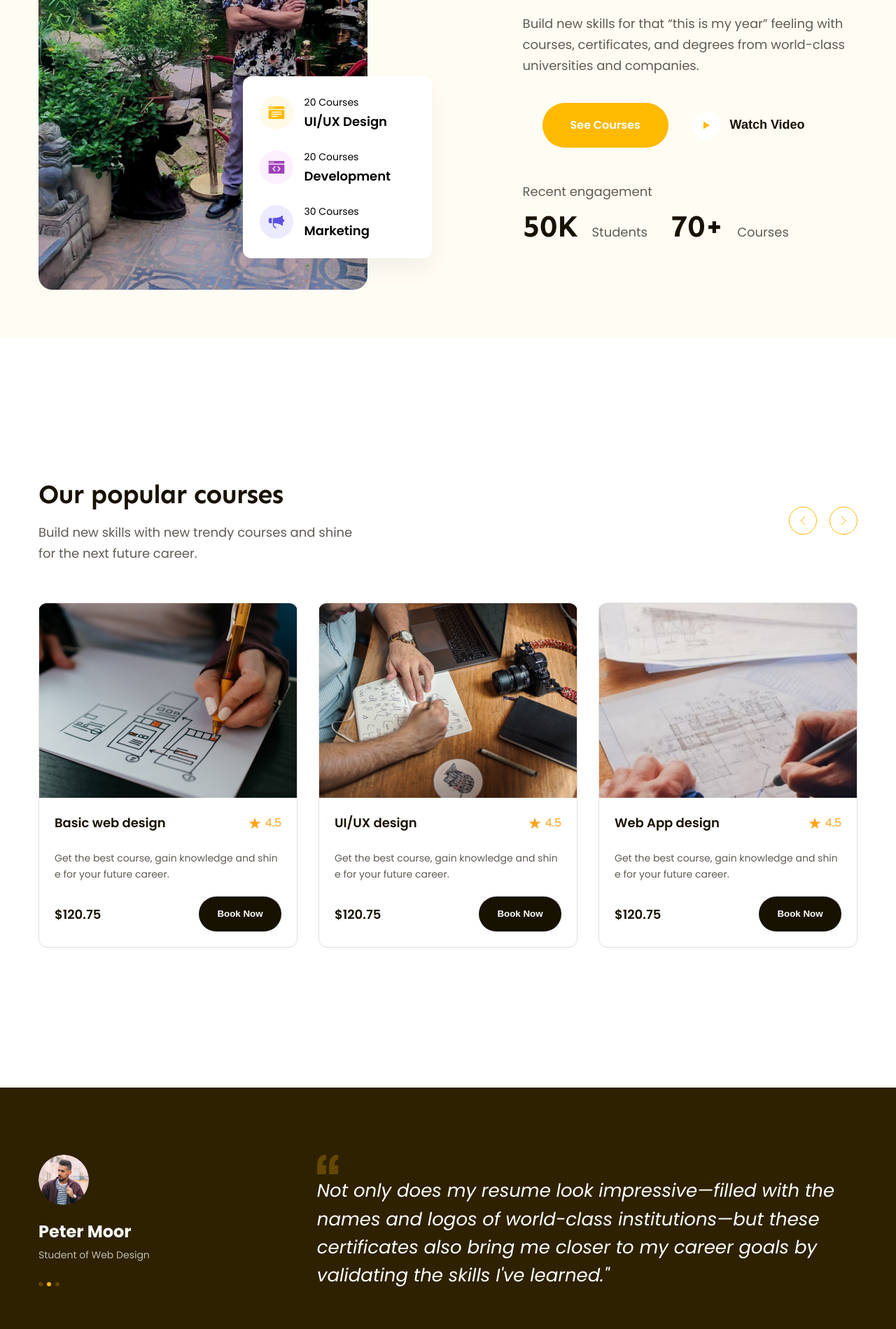
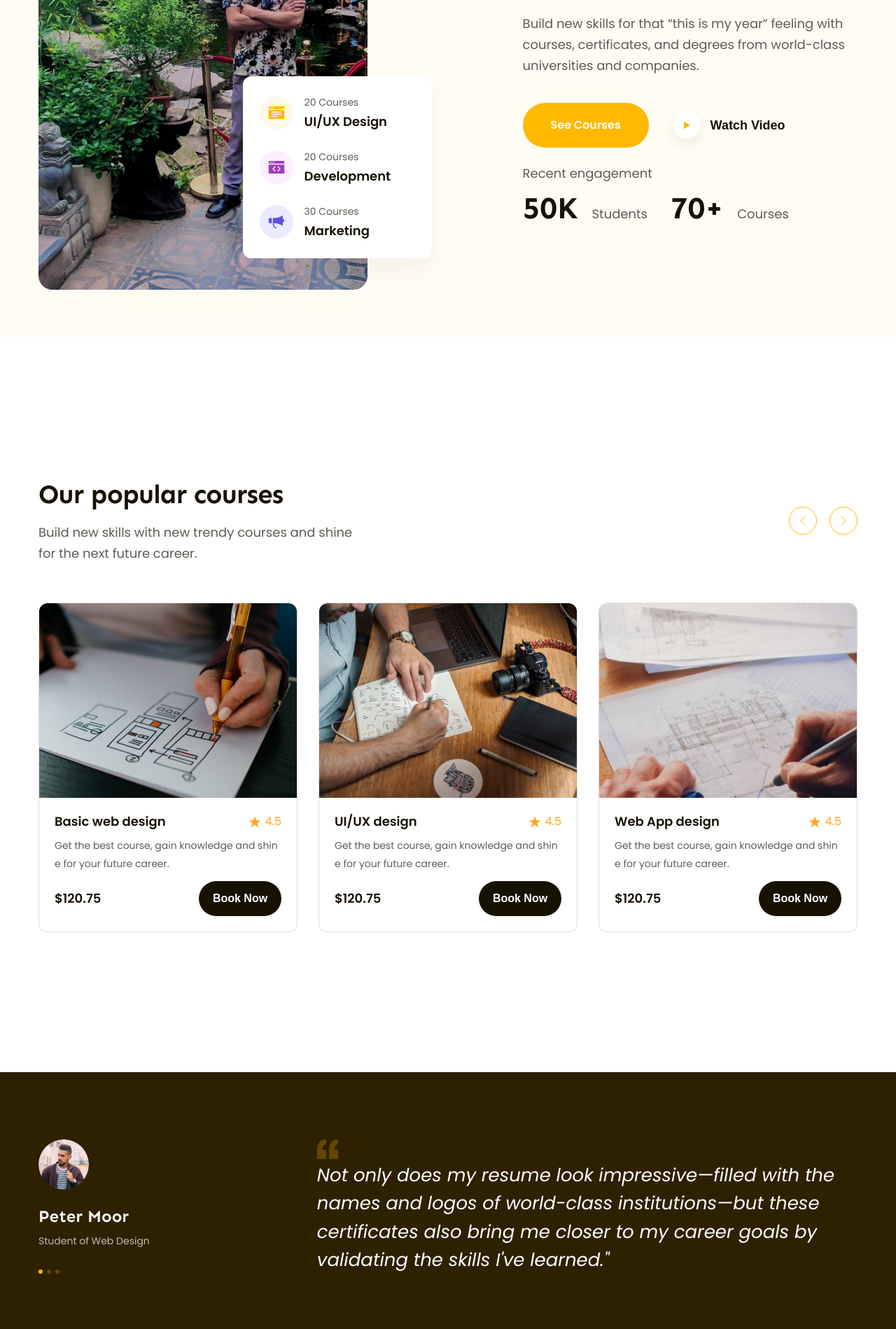
Before and after one commit to lam2691992/lesson_website_platform, a plain HTML site: page index.html in a window 1280 px wide. Shown: the part 421-2320 px from the top of the page at 70% size. Drawn offline with Linux system fonts and the light colour scheme.

Commit message:
coding feedback

```diff
--- a/assets/css/style.css
+++ b/assets/css/style.css
@@ -2,21 +2,22 @@
   box-sizing: border-box;
 }
 :root {
-  --font-heading: "Sen", "sans-serif";
+  --font-heading: "Sen", sans-serif;
   --primary-color: #ffb900;
 }
 html {
   font-size: 62.5%;
 }
+/* khôi phục cỡ chữ mặc định theo rem */
 body {
   font-size: 1.6rem;
-  font-family: "Poppins", "sans-serif";
+  font-family: "Poppins", sans-serif;
 }
 .logo {
   width: 60px;
   height: auto;
 }
-/* common: áp dụng cho toàn trang */
+/* common */
 a {
   text-decoration: none;
 }
@@ -35,10 +36,10 @@ a {
   line-height: 50px;
   color: #fff;
   text-align: center;
-  font-style: 1.6rem;
+  font-size: 1.6rem;
   font-weight: 600;
   border-radius: 999px;
-  background-color: #171100;
+  background: #171100;
 }
 .btn:hover {
   cursor: pointer;
@@ -62,14 +63,14 @@ a {
 .break-all {
   word-break: break-all;
 }
-/* khối header */
+/* header */
 .header {
-  background-color: #fffcf4;
+  background: #fffcf4;
 }
 .header.fixed {
+  z-index: 1;
   position: sticky;
   top: -28px;
-  z-index: 1;
 }
 .header .body {
   display: flex;
@@ -90,7 +91,7 @@ a {
 }
 .nav li.active a,
 .nav a:hover {
-  color: black;
+  color: #171100;
   text-shadow: 1px 0 0 currentColor;
 }
 .nav li.active a::after {
@@ -102,23 +103,23 @@ a {
   width: 12px;
   height: 2px;
   border-radius: 1px;
-  background-color: #171100;
+  background: #171100;
 }
 .header .btn-sign-up {
   min-width: 144px;
 }
-.header .actions {
+.header .action {
   margin-left: 49px;
 }
 /* hero */
 .hero {
   padding: 56px 0 65px;
-  background-color: #fffcf4;
+  background: #fffcf4;
 }
 .hero .body {
   display: flex;
 }
-/* hero left */
+/* hero left  */
 .hero .media-block {
   position: relative;
   width: 48%;
@@ -133,10 +134,10 @@ a {
   padding: 24px;
   width: 270px;
   position: absolute;
+  bottom: 48px;
   right: 0;
-  bottom: 48px;
   border-radius: 12px;
-  background-color: #fff;
+  background: #fff;
   box-shadow: 0px 16px 32px 0px rgba(0, 0, 0, 0.05);
 }
 .hero-summary .item {
@@ -145,10 +146,6 @@ a {
 }
 .hero-summary .item + .item {
   margin-top: 22px;
-}
-.hero-summary .icon {
-  width: 48px;
-  height: 48px;
 }
 .hero-summary .icon {
   width: 48px;
@@ -169,48 +166,50 @@ a {
   margin-left: 16px;
 }
 .hero-summary .label {
+  color: #5f5b53;
   font-size: 1.4rem;
-  line-height: 1.86;
+  line-height: 1.86; /* 185.714% */
 }
 .hero-summary .title {
+  color: #171100;
   font-size: 1.8rem;
   font-weight: 600;
-  line-height: 1.67;
+  line-height: 1.67; /* 166.667% */
 }
-/* hero right */
+/*  hero right */
 .hero .content-block {
   width: 52%;
   padding-left: 130px;
   padding-top: 64px;
 }
 .hero .heading {
+  color: #171100;
   font-family: var(--font-heading);
   font-size: 5.8rem;
   font-weight: 700;
   line-height: 1.17;
   letter-spacing: -1.16px;
-  text-align: left;
 }
 .hero .desc {
   margin-top: 22px;
+  color: #5f5b53;
   font-size: 1.8rem;
   line-height: 1.67;
-  color: #5f5b53;
 }
 .hero .cta-group {
+  display: flex;
+  align-items: center;
   margin-top: 38px;
-  display: flex;
-  margin-left: 28px;
 }
 .hero-cta {
-  width: 180px;
+  min-width: 180px;
   line-height: 64px;
   background-color: var(--primary-color);
 }
 .hero .watch-video {
   margin-left: 28px;
   border: none;
-  background-color: transparent;
+  background: transparent;
   display: flex;
   align-items: center;
   cursor: pointer;
@@ -223,89 +222,73 @@ a {
   height: 40px;
   border-radius: 40px;
   background: #fff;
-  box-shadow: 0 8 16 0 rgba(0, 0, 0, 0.07);
+  box-shadow: 0px 8px 16px 0px rgba(0, 0, 0, 0.07);
 }
 .hero .watch-video span {
   margin-left: 14px;
+  color: #171100;
   font-size: 1.8rem;
   font-weight: 600;
-  line-height: 1.66;
-  color: #171100;
+  line-height: 1.67;
 }
-.hero .recent {
+.hero .desc-recent {
   margin-top: 48px;
+}
+.hero .stats {
+  margin-top: 8px;
 }
 .hero .stats strong {
   margin-right: 15px;
+  color: #171100;
   font-family: var(--font-heading);
   font-size: 4.4rem;
   font-weight: 700;
   line-height: 1.23;
-  color: #171100;
 }
 .hero .stats strong:nth-child(2) {
   margin-left: 28px;
 }
-.hero .stats {
-  margin-top: 8px;
-}
-
 /* popular */
 .popular {
   padding: 65px 0;
-  background-color: transparent;
   margin-top: 135px;
-}
-.popular-top .desc {
-  margin-top: 16px;
-  width: 458px;
-  font-size: 1.8rem;
-  font-weight: 400;
-  line-height: 1.67;
-  color: #5f5b53;
 }
 .popular-top {
   display: flex;
   align-items: center;
   justify-content: space-between;
 }
+.popular-top .desc {
+  margin-top: 16px;
+  width: 458px;
+  color: #5f5b53;
+  font-size: 1.8rem;
+  line-height: 1.67;
+}
+.popular-top .control {
+  display: flex;
+  gap: 18px;
+}
 .popular-top .control-btn {
   display: flex;
-  border: none;
+  justify-content: center;
+  align-items: center;
   background: transparent;
-  align-items: center;
-  justify-content: center;
   width: 40px;
   height: 40px;
   border-radius: 50%;
   color: var(--primary-color);
   border: 1px solid var(--primary-color);
 }
-.popular-top .control {
-  display: flex;
-  gap: 18px;
-}
 .popular-top .control-btn:hover {
-  background-color: var(--primary-color);
+  background: var(--primary-color);
   color: #fff;
   cursor: pointer;
 }
 .popular .course-list {
-  margin-top: 55px;
   display: flex;
   gap: 30px;
-}
-.popular .course-item .thumb {
-  width: 100%;
-  border-radius: 12px, 12px, 0px, 0px;
-  height: 278px;
-  object-fit: cover;
-}
-.popular .course-item .title a {
-  color: #171100;
-  font-size: 1.8rem;
-  font-weight: 600;
-  line-height: 1.87;
+  margin-top: 55px;
 }
 .popular .course-item {
   flex: 1;
@@ -315,65 +298,77 @@ a {
 }
 .popular .course-item:hover {
   border: 1px solid transparent;
-  box-shadow: 0px 18px 36px 0px #0000000d;
+  border-radius: 12px;
+  background: #fff;
+  box-shadow: 0px 18px 36px 0px rgba(0, 0, 0, 0.05);
 }
+.popular .course-item .thumb {
+  border-radius: 12px 12px 0px 0px;
+  height: 278px;
+  object-fit: cover;
+  width: 100%;
+}
+.popular .course-item .info {
+  padding: 16px 22px 22px;
+}
+.popular .course-item .foot,
+.popular .course-item .rating,
 .popular .course-item .head {
   display: flex;
   align-items: center;
   justify-content: space-between;
 }
-.popular .course-item .rating {
-  display: flex;
-  align-items: center;
+.popular .course-item .title a {
+  color: #171100;
+  font-size: 1.8rem;
+  font-weight: 600;
+  line-height: 1.67;
 }
-
-.popular .course-item .value {
+.popular .rating .value {
+  margin-left: 6px;
   color: #fea31b;
   font-size: 16px;
-  line-height: 1.8px;
-  margin-left: 6px;
+  line-height: 1.75;
+}
+.popular .course-item .desc {
+  margin-top: 6px;
+  color: #5f5b53;
+  font-size: 1.4rem;
+  line-height: 1.86;
 }
 .popular .course-item .foot {
-  display: flex;
-  align-items: center;
-  justify-content: space-between;
-  margin-top: 20px;
-}
-.popular .course-item .desc {
-  font-size: 1.4rem;
-  line-height: 1.66;
-  color: #5f5b53;
-  margin-top: 22px;
-}
-.popular .course-item .foot .btn {
-  border: none;
-}
-.popular .course-item .info {
-  padding: 16px 22px 22px;
+  margin-top: 12px;
 }
 .popular .course-item .price {
+  color: #171100;
   font-size: 1.8rem;
   font-weight: 600;
-  line-height: 1.87;
-  color: #171100;
+  line-height: 1.67;
 }
 .popular .course-item .btn-book {
   border: none;
 }
-
 .popular .course-item .btn-book:hover {
-  background-color: var(--primary-color);
+  background: var(--primary-color);
 }
 /* feedback */
 .feedback {
   margin-top: 135px;
   padding: 96px 0;
-  height: 380px;
-  background-color: #2e2100;
+  background: #2e2100;
 }
+
+.feedback-list {
+  display: flex;
+  overflow: hidden;
+}
+
 .feedback-item {
+  width: 100%;
   display: flex;
+  flex-shrink: 0;
 }
+
 .feedback-item .avatar {
   width: 72px;
   height: 72px;
@@ -382,43 +377,41 @@ a {
 }
 .feedback-item .info .member-name {
   margin-top: 18px;
-  font-size: var(--font-heading);
+  color: #f7f7f7;
+  font-family: var(--font-heading);
   font-size: 2.4rem;
   font-weight: 700;
   line-height: 1.42;
-  color: #f7f7f7;
 }
-
 .feedback-item .info .desc {
   margin-top: 4px;
+  color: #bfbcb2;
   font-size: 1.4rem;
-  line-height: 1.62;
-  color: #bfbcb2;
+  line-height: 1.86;
 }
 .feedback-item .dots {
-  cursor: pointer;
   gap: 6px;
   display: flex;
   margin-top: 28px;
 }
 .feedback-item .dot {
+  height: 6px;
   width: 6px;
-  height: 6px;
   border-radius: 50%;
   background: #634700;
+  cursor: pointer;
 }
-.feedback-item .dot.active{
+.feedback-item .dot.active {
+  background: var(--primary-color);
   cursor: default;
-  background-color: var(--primary-color);
 }
 .feedback-item .content {
   width: 66%;
   margin-left: auto;
 }
 .feedback-item blockquote {
+  color: #fff;
   font-size: 2.6rem;
   font-style: italic;
-  font-weight: 400;
   line-height: 1.54;
-color: #FFFFFF;
 }
--- a/index.html
+++ b/index.html
@@ -250,6 +250,7 @@
      <div class="feedback">
       <div class="main-content">
         <div class="feedback-list">
+          <!-- feedback item 1-->
           <div class="feedback-item">
             <!-- feedback left -->
 
@@ -258,9 +259,51 @@
               <p class="member-name">Peter Moor</p>
               <p class="desc">Student of Web Design</p>
               <div class="dots">
+                <span class="dot active"></span>
+                <span class="dot"></span>
+                <span class="dot"></span>
+              </div>
+            </div>
+            <!-- feedback right -->
+             <div class="content">
+              <img src="./assets/icon/openquote.svg" alt="" class="open-quotes">
+              <blockquote>Not only does my resume look impressive—filled with the names and logos of world-class institutions—but these certificates also bring me closer to my career goals by validating the skills I've learned." </blockquote>
+             </div>
+          </div>
+
+                    <!-- feedback item 2-->
+                    <div class="feedback-item">
+                      <!-- feedback left -->
+
+                      <div class="info">
+                        <img src="./assets/img/m10.jpg" alt="" class="avatar">
+                        <p class="member-name">Lionel Messi</p>
+                        <p class="desc">Student of Web Design</p>
+                        <div class="dots">
+                          <span class="dot"></span>
+                          <span class="dot active"></span>
+                          <span class="dot"></span>
+                        </div>
+                      </div>
+                      <!-- feedback right -->
+                       <div class="content">
+                        <img src="./assets/icon/openquote.svg" alt="" class="open-quotes">
+                        <blockquote>Not only does my resume look impressive—filled with the names and logos of world-class institutions—but these certificates also bring me closer to my career goals by validating the skills I've learned." </blockquote>
+                       </div>
+                    </div>
+
+                              <!-- feedback item 3-->
+          <div class="feedback-item">
+            <!-- feedback left -->
+
+            <div class="info">
+              <img src="./assets/img/cr7.png" alt="" class="avatar">
+              <p class="member-name">Cristiano Ronaldo  </p>
+              <p class="desc">Student of Web Design</p>
+              <div class="dots">
+                <span class="dot"></span>
                 <span class="dot"></span>
                 <span class="dot active"></span>
-                <span class="dot"></span>
               </div>
             </div>
             <!-- feedback right -->
```
Also changed, not shown: assets/img/cr7.png (added), assets/img/m10.jpg (added).
